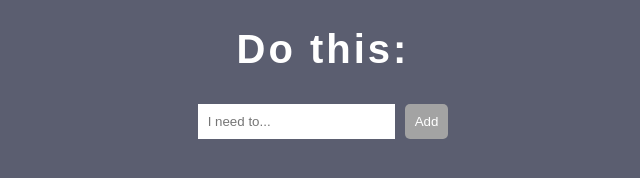
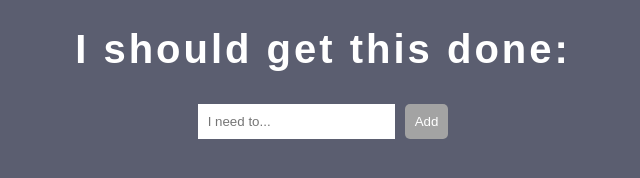
Before and after one commit to kittyarcade/weekend_challenge_4, a website: page views/index.html in a window 1280 px wide. Shown: the whole page, without its empty margins (317-957 px from the left). Drawn offline with Linux system fonts and the light colour scheme; files that its build step writes are made by us from their sources; files whose address does not match are found by name.

Commit message:
content change

```diff
--- a/views/index.html
+++ b/views/index.html
@@ -8,7 +8,7 @@
     <title>My List</title>
   </head>
   <body>
-    <h1>Do this:</h1>
+    <h1>I should get this done:</h1>
     <input type="text" id='task' placeholder='I need to...'><button type="button" id='addTask'>Add</button>
     <div id='theTasks'></div>
   </body>
```
